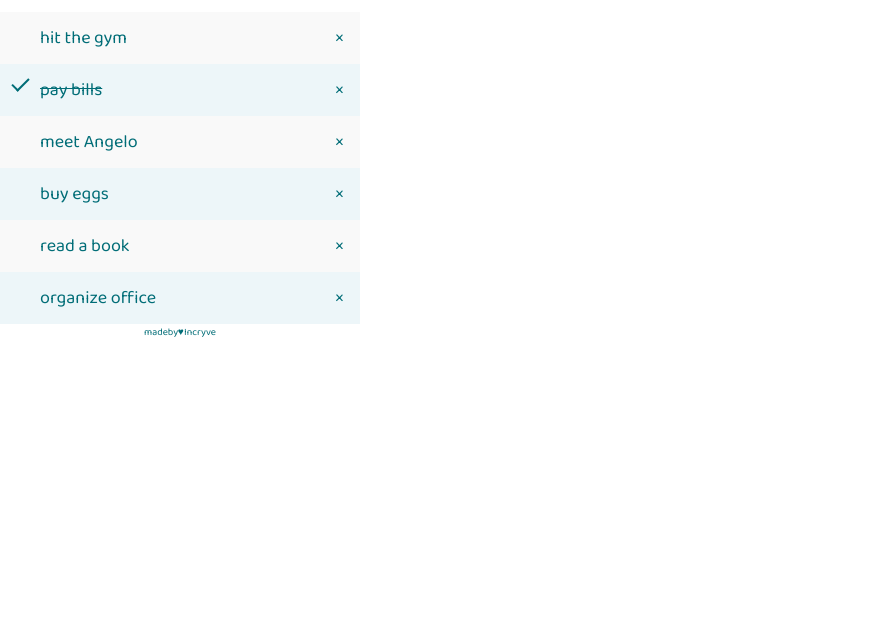
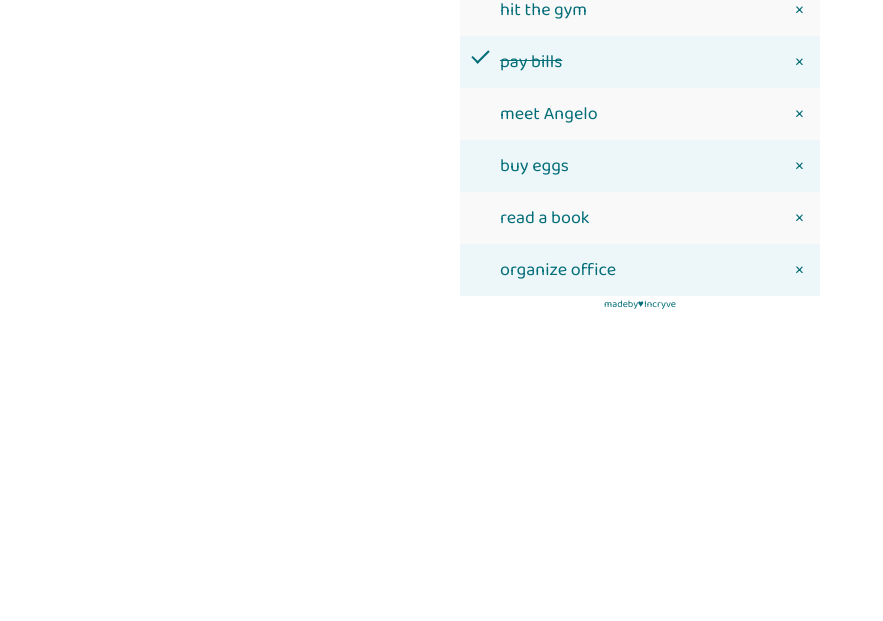
Before and after one commit to Incryve/200924_APP_ToDo, a plain HTML site: page index.html in a window 1280 px wide. Shown: the part 179-800 px from the top of the page, without its empty margins (0-883 px from the left). Drawn offline with nearby package versions, Linux system fonts and the light colour scheme; a web font is replaced by a local one.

Commit message:
style(body): center container & header

```diff
--- a/style.css
+++ b/style.css
@@ -26,7 +26,17 @@
   box-sizing: border-box;
 }
 
+body {
+  display: flex;
+  flex-direction: column;
+  align-items: center;
+}
+
 /* LIST */
+
+ul {
+  list-style: none;
+}
 
 ul li {
   cursor: pointer;
@@ -87,11 +97,9 @@ ul li.checked::before {
 
 /* Style the header */
 .header {
-  /*background-color: var(--darkSalmon);*/
   padding: 30px 40px;
   color: var(--ming);
   text-align: center;
-  font-size: 36px;
   padding-bottom: 15px;
 }
 
@@ -99,6 +107,7 @@ ul li.checked::before {
   padding-bottom: 15px;
   font-family: 'Baloo 2', cursive;
   font-weight: 800;
+  font-size: 36px;
 }
 
 /* Clear floats after the header */
```
